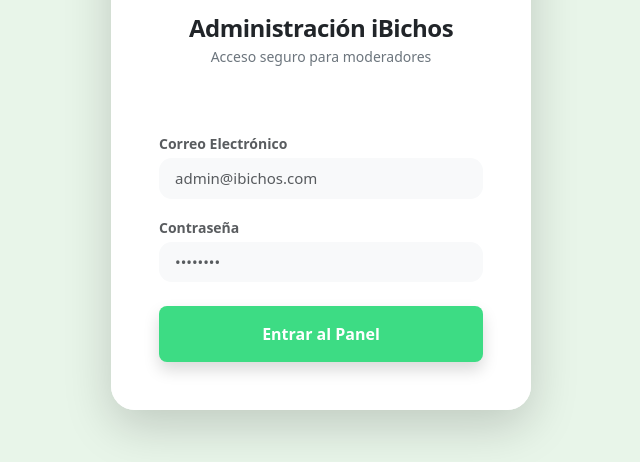
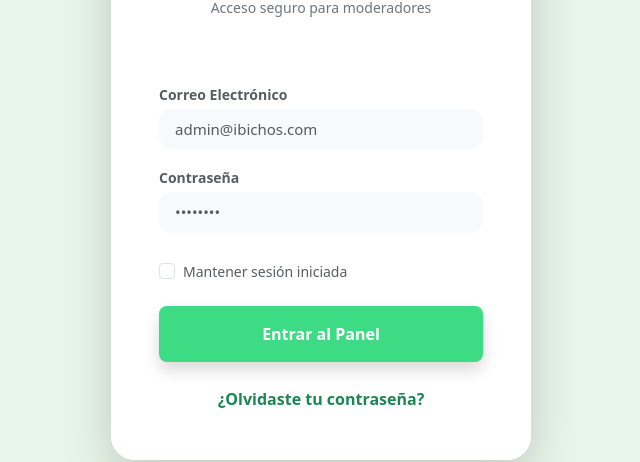
Before and after one commit to Chiispyn/iBichos, a React (Vite) app in the folder ibichos-dashboard/: page / in a window 1280 px wide. Shown: the part 275-737 px from the top of the page, without its empty margins (319-959 px from the left). Built offline with nearby package versions, Linux system fonts and the light colour scheme; no server answers.

Commit message:
fix: resolver error de hooks, agregar recordar sesion en login y arreglar filtro de ligas

```diff
--- a/ibichos-dashboard/src/components/tablaUsuarios.tsx
+++ b/ibichos-dashboard/src/components/tablaUsuarios.tsx
@@ -22,6 +22,7 @@ const TablaUsuarios = ({ usuariosFiltrados, adminsIds }: TablaUsuariosProps) =>
   const [ordenDireccion, setOrdenDireccion] = useState<'asc' | 'desc'>('desc');
   const [paginaActual, setPaginaActual] = useState(1);
   const [busqueda, setBusqueda] = useState('');
+  const [filtroNivel, setFiltroNivel] = useState('Todos');
   const ITEMS_POR_PAGINA = 10;
 
   const showModal = (title: string, message: string, onConfirm: (() => void) | null, confirmColor: string = 'btn-primary') => {
@@ -124,7 +125,12 @@ const TablaUsuarios = ({ usuariosFiltrados, adminsIds }: TablaUsuariosProps) =>
       result = result.filter(u => !adminsIds.includes(u.id));
     }
 
-    // 2. Filtrar por Búsqueda
+    // 2. Filtrar por Nivel/Liga
+    if (filtroNivel !== 'Todos') {
+      result = result.filter(u => u.level && u.level.toUpperCase() === filtroNivel.toUpperCase());
+    }
+
+    // 3. Filtrar por Búsqueda
     if (busqueda.trim() !== '') {
       const b = busqueda.toLowerCase();
       result = result.filter(u =>
@@ -133,7 +139,7 @@ const TablaUsuarios = ({ usuariosFiltrados, adminsIds }: TablaUsuariosProps) =>
       );
     }
 
-    // 3. Ordenamiento
+    // 4. Ordenamiento
     result.sort((a, b) => {
       let valA = a[ordenColumna] || '';
       let valB = b[ordenColumna] || '';
@@ -150,7 +156,7 @@ const TablaUsuarios = ({ usuariosFiltrados, adminsIds }: TablaUsuariosProps) =>
     });
 
     return result;
-  }, [usuariosFiltrados, adminsIds, filtroTab, busqueda, ordenColumna, ordenDireccion]);
+  }, [usuariosFiltrados, adminsIds, filtroTab, filtroNivel, busqueda, ordenColumna, ordenDireccion]);
 
   // 4. Paginación
   const totalPaginas = Math.max(1, Math.ceil(usuariosProcesados.length / ITEMS_POR_PAGINA));
@@ -182,8 +188,8 @@ const TablaUsuarios = ({ usuariosFiltrados, adminsIds }: TablaUsuariosProps) =>
 
   return (
     <div>
-      {/* Controles Superiores: Tabs y Buscador */}
-      <div className="d-flex flex-column flex-md-row justify-content-between align-items-md-center gap-3 mb-3">
+      {/* Controles Superiores: Tabs, Filtros y Buscador */}
+      <div className="d-flex flex-column flex-lg-row justify-content-between align-items-lg-center gap-3 mb-3">
         {/* Pestañas de Roles */}
         <div className="nav nav-pills p-1 bg-light rounded-pill border" style={{ width: 'fit-content' }}>
           {(['Todos', 'Jugadores', 'Moderadores', 'Baneados'] as const).map(tab => (
@@ -197,16 +203,33 @@ const TablaUsuarios = ({ usuariosFiltrados, adminsIds }: TablaUsuariosProps) =>
           ))}
         </div>
 
+        <div className="d-flex flex-column flex-sm-row gap-2" style={{ width: '100%', maxWidth: '450px' }}>
+          {/* Selector de Nivel */}
+          <select
+            className="form-select rounded-pill border bg-white text-secondary shadow-none"
+            style={{ width: '100%', maxWidth: '160px' }}
+            value={filtroNivel}
+            onChange={(e) => { setFiltroNivel(e.target.value); setPaginaActual(1); }}
+          >
+            <option value="Todos">Todas las ligas</option>
+            <option value="Casual">Casual</option>
+            <option value="Amateur">Amateur</option>
+            <option value="Explorador">Explorador</option>
+            <option value="Entomólogo">Entomólogo</option>
+            <option value="Maestro de Bichos">M. de Bichos</option>
+          </select>
+
           {/* Buscador */}
-        <div className="position-relative" style={{ maxWidth: '300px', width: '100%' }}>
+          <div className="position-relative flex-grow-1">
             <Search className="position-absolute text-muted" size={18} style={{ left: '12px', top: '10px' }} />
             <input
               type="text"
-            className="form-control rounded-pill ps-5 bg-white border"
-            placeholder="Buscar por nombre o correo..."
+              className="form-control rounded-pill ps-5 bg-white border shadow-none"
+              placeholder="Buscar nombre o correo..."
               value={busqueda}
               onChange={(e) => { setBusqueda(e.target.value); setPaginaActual(1); }}
             />
+          </div>
         </div>
       </div>
 
--- a/ibichos-dashboard/src/pages/analitica.tsx
+++ b/ibichos-dashboard/src/pages/analitica.tsx
@@ -446,16 +446,6 @@ export default function Analitica() {
 
   }, [selectedRegion, rawUsers]);
 
-  if (loading) {
-    return (
-      <div className="d-flex justify-content-center align-items-center" style={{ height: '80vh' }}>
-        <div className="spinner-border text-success" role="status">
-          <span className="visually-hidden">Analizando datos...</span>
-        </div>
-      </div>
-    );
-  }
-
   // --- FUNCIÓN PARA EXPORTAR REPORTE ---
   const handleExportCSV = () => {
     // Definimos el contenido del CSV
@@ -572,6 +562,16 @@ export default function Analitica() {
     };
     autoSaveMonthly();
   }, [loading, stats]);
+
+  if (loading) {
+    return (
+      <div className="d-flex justify-content-center align-items-center" style={{ height: '80vh' }}>
+        <div className="spinner-border text-success" role="status">
+          <span className="visually-hidden">Analizando datos...</span>
+        </div>
+      </div>
+    );
+  }
 
   return (
     <div className="container-fluid py-4">
@@ -704,7 +704,7 @@ export default function Analitica() {
                           margin={{ top: 20, right: 50, left: 20, bottom: 0 }}
                         >
                           <XAxis type="number" hide />
-                          <YAxis dataKey="name" type="category" hide />
+                          <YAxis dataKey="name" type="category" width={80} tick={{ fontSize: 13, fill: '#475569', fontWeight: 'bold' }} axisLine={false} tickLine={false} />
                           <Tooltip cursor={{ fill: 'transparent' }} />
                           <Bar dataKey="value" radius={[0, 10, 10, 0]} barSize={40}>
                             <LabelList dataKey="value" position="right" formatter={(v: any) => `${v}%`} fill="#334155" fontWeight="bold" />
--- a/ibichos-dashboard/src/pages/login.tsx
+++ b/ibichos-dashboard/src/pages/login.tsx
@@ -1,5 +1,5 @@
 import { useState, useEffect } from 'react'; // 🟢 Agrega useEffect
-import { signInWithEmailAndPassword, signOut } from 'firebase/auth';
+import { signInWithEmailAndPassword, signOut, sendPasswordResetEmail, setPersistence, browserLocalPersistence, browserSessionPersistence } from 'firebase/auth';
 import { doc, getDoc } from 'firebase/firestore';
 import { auth, db } from '../config/firebaseConfig';
 import { useNavigate } from 'react-router-dom';
@@ -9,6 +9,8 @@ export function Login() {
   const [email, setEmail] = useState('');
   const [password, setPassword] = useState('');
   const [error, setError] = useState('');
+  const [successMsg, setSuccessMsg] = useState('');
+  const [rememberMe, setRememberMe] = useState(false);
 
   const navigate = useNavigate();
   // 🟢 Traemos el usuario y su estado de admin
@@ -21,10 +23,30 @@ export function Login() {
     }
   }, [user, isAdminActive, navigate]);
 
+  const handleResetPassword = async () => {
+    if (!email) {
+      setError('Por favor, ingresa tu correo electrónico en el campo superior para restablecer tu contraseña.');
+      setSuccessMsg('');
+      return;
+    }
+    try {
+      await sendPasswordResetEmail(auth, email);
+      setSuccessMsg('Se ha enviado un enlace a tu correo para restablecer la contraseña.');
+      setError('');
+    } catch (err: any) {
+      setError('Error al intentar enviar el correo. Verifica que esté bien escrito.');
+      setSuccessMsg('');
+      console.error(err);
+    }
+  };
+
   const handleLogin = async (e: React.FormEvent<HTMLFormElement>) => {
   e.preventDefault();
 
     try {
+      // Configurar la persistencia de la sesión según el checkbox
+      await setPersistence(auth, rememberMe ? browserLocalPersistence : browserSessionPersistence);
+
       // 1. Intento de inicio de sesión en Auth
       const userCredential = await signInWithEmailAndPassword(auth, email, password);
       const user = userCredential.user;
@@ -71,6 +93,11 @@ export function Login() {
                 {error}
               </div>
             )}
+            {successMsg && (
+              <div className="alert alert-success py-2 border-0 rounded-3 text-center small fw-bold mb-4" role="alert" style={{ backgroundColor: '#e8f5e9', color: '#2e7d32' }}>
+                {successMsg}
+              </div>
+            )}
             <div className="mb-3">
               <label className="form-label text-muted small fw-bold mb-1">Correo Electrónico</label>
               <input
@@ -93,6 +120,21 @@ export function Login() {
                 style={{ fontSize: '15px', borderRadius: '0.8rem' }}
               />
             </div>
+
+            <div className="form-check mb-4 d-flex align-items-center">
+              <input
+                className="form-check-input me-2 shadow-none"
+                type="checkbox"
+                id="rememberMe"
+                checked={rememberMe}
+                onChange={(e) => setRememberMe(e.target.checked)}
+                style={{ cursor: 'pointer', accentColor: '#3DDC84' }}
+              />
+              <label className="form-check-label text-muted small fw-medium mt-1" htmlFor="rememberMe" style={{ cursor: 'pointer' }}>
+                Mantener sesión iniciada
+              </label>
+            </div>
+
             <button
               type="submit"
               className="btn w-100 py-3 rounded-3 fw-bold text-white shadow"
@@ -108,6 +150,15 @@ export function Login() {
             >
               Entrar al Panel
             </button>
+            <div className="text-center mt-4">
+              <button
+                type="button"
+                className="btn btn-link text-success text-decoration-none small fw-bold shadow-none p-0"
+                onClick={handleResetPassword}
+              >
+                ¿Olvidaste tu contraseña?
+              </button>
+            </div>
           </form>
         </div>
       </div>
```
Lines whose indentation alone changed are shown as unchanged.
